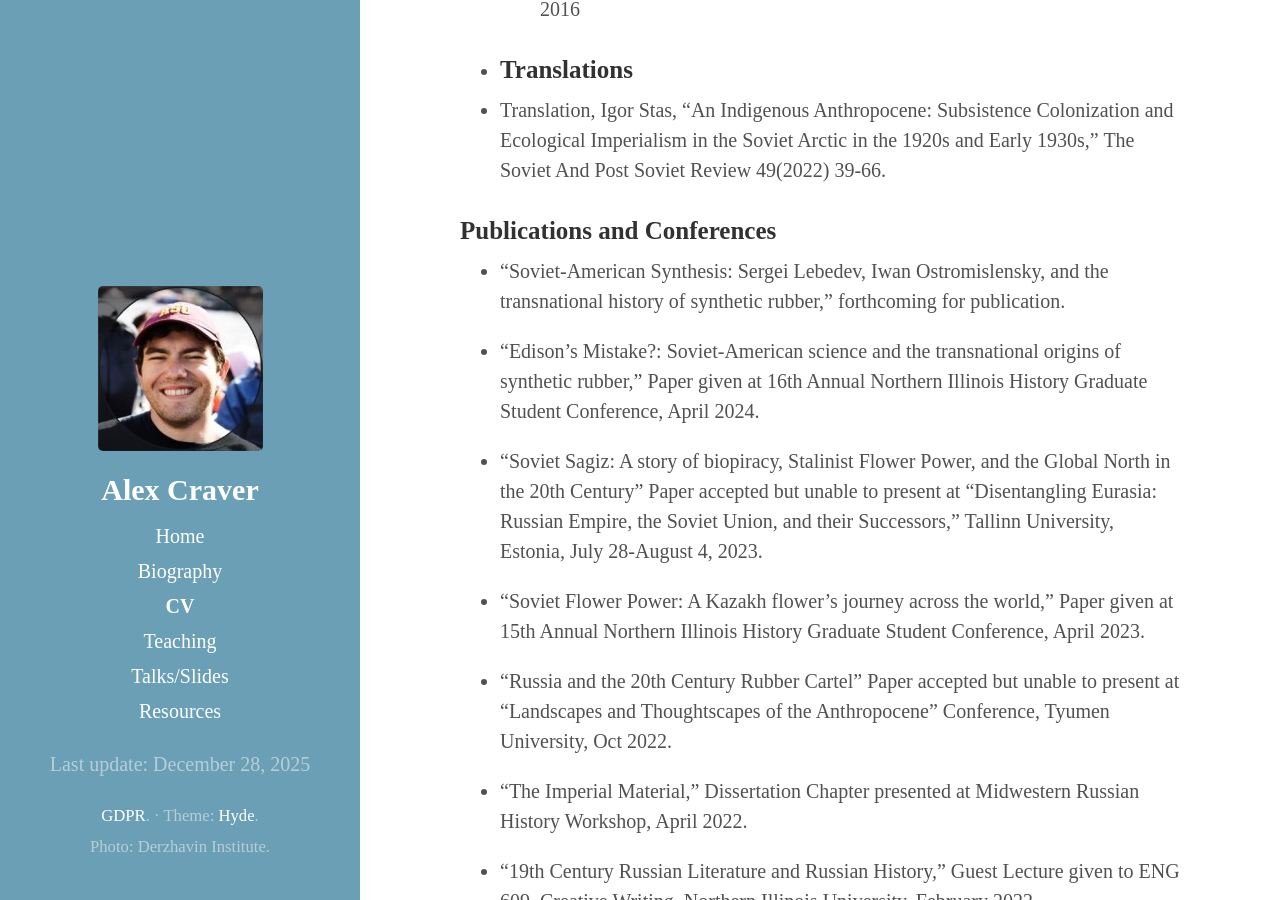
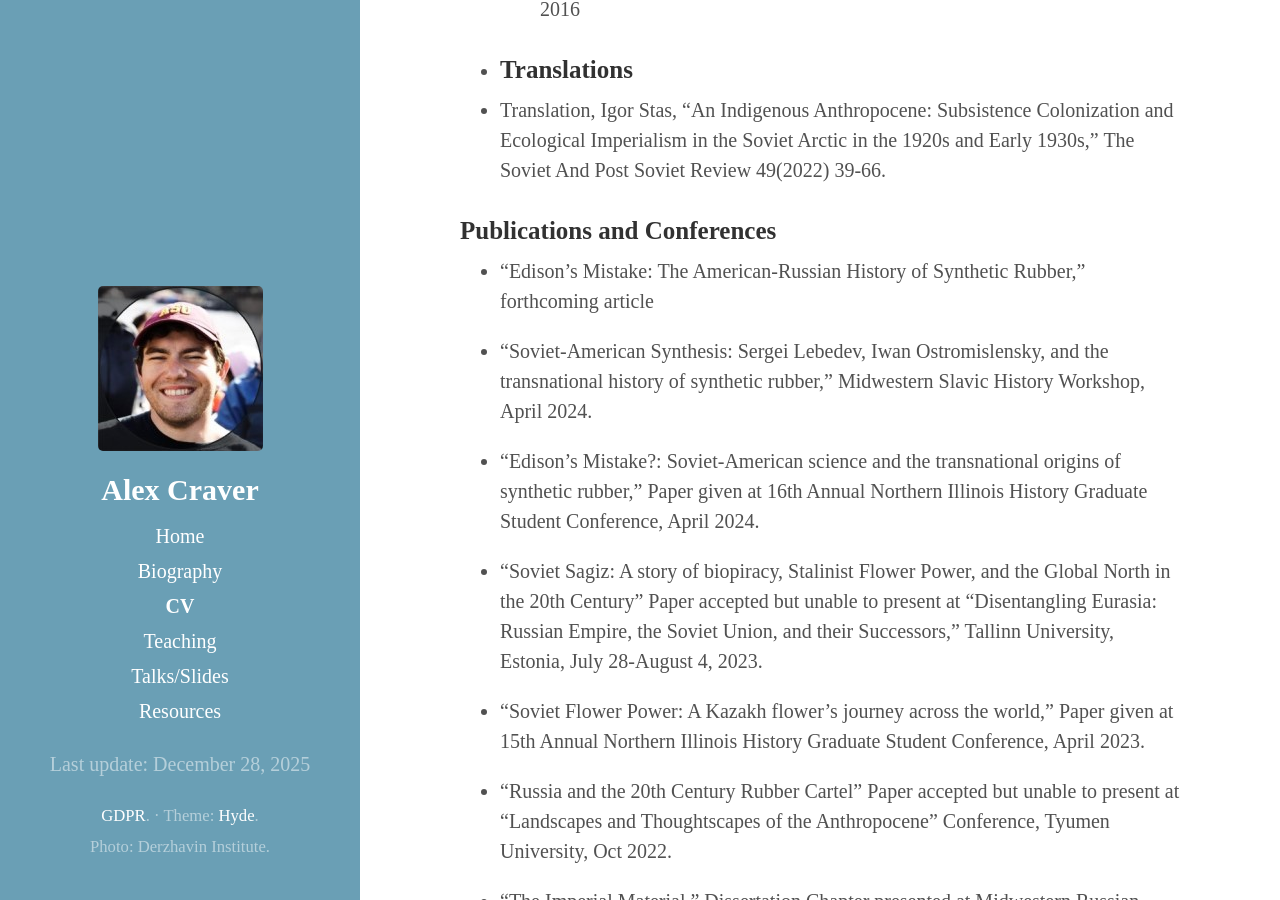
Before and after one commit to ahcraver/ahcraver.github.io, a Jekyll site: the page built from CV.md, in a window 1280 px wide and 900 px high, scrolled down 1585 px. Built offline with Jekyll 4.4.1, drawn with Linux system fonts in a browser that asks for light colours.

Commit message:
Update CV.md

```diff
--- a/CV.md
+++ b/CV.md
@@ -52,7 +52,9 @@ Curriculum Vitae
 * Translation, Igor Stas, "An Indigenous Anthropocene: Subsistence Colonization and Ecological Imperialism in the Soviet Arctic in the 1920s and Early 1930s," The Soviet And Post Soviet Review 49(2022) 39-66.
 
 ### Publications and Conferences
-* "Soviet-American Synthesis: Sergei Lebedev, Iwan Ostromislensky, and the transnational history of synthetic rubber," forthcoming for publication.
+* "Edison's Mistake: The American-Russian History of Synthetic Rubber," forthcoming article
+
+* "Soviet-American Synthesis: Sergei Lebedev, Iwan Ostromislensky, and the transnational history of synthetic rubber," Midwestern Slavic History Workshop, April 2024.
 
 * "Edison's Mistake?: Soviet-American science and the transnational origins of synthetic rubber," Paper given at 16th Annual Northern Illinois History Graduate Student Conference, April 2024.
 
```
